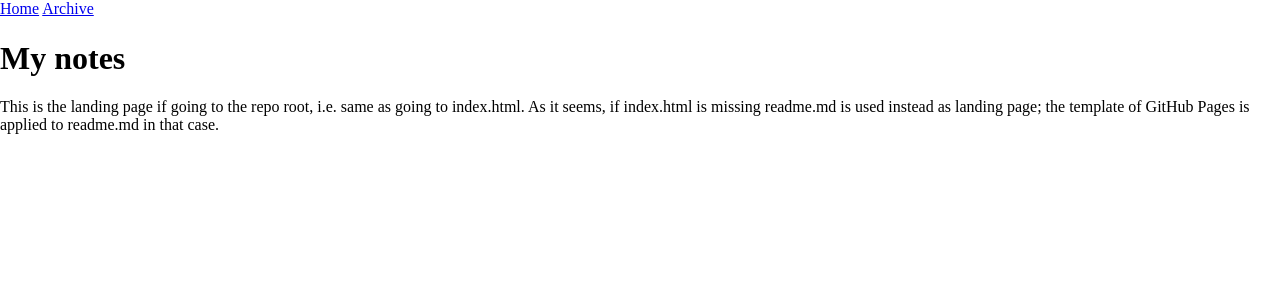
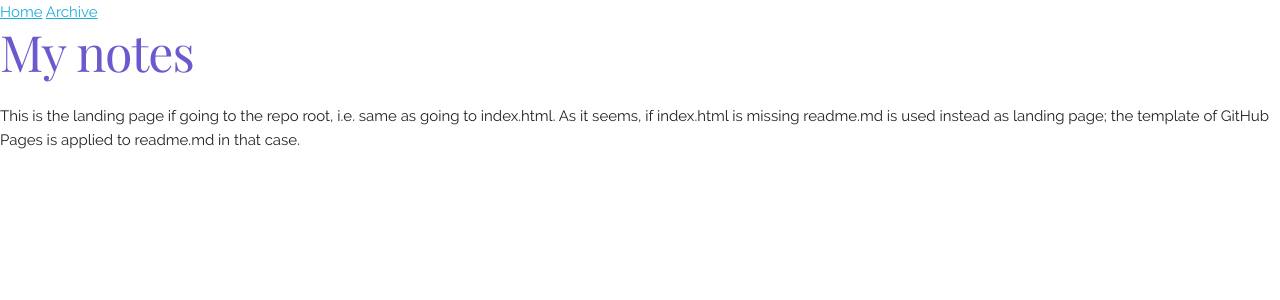
Before and after one commit to Primozz/blogtest, a Jekyll site: the page built from index.html, in a window 1280 px wide. Shown: the top 300 px of the page. Built offline with Jekyll 4.4.1, drawn with Linux system fonts in a browser that asks for light colours; nearby versions of some CDN libraries; library files that are not in the unit come from our copies.

Commit message:
Forgot slash

```diff
--- a/_layouts/default.html
+++ b/_layouts/default.html
@@ -3,12 +3,12 @@
   <head>
     <meta charset="utf-8">
     <title>{{ page.title }}</title>
-    <link rel="icon" type="image/png" href="{{ site.baseurl }}assets/images/favicon.png">
-    <link rel="stylesheet" href="{{ site.baseurl }}assets/css/normalize.css">
-    <link rel="stylesheet" href="{{ site.baseurl }}assets/css/skeleton.css">
-    <link rel="stylesheet" href="{{ site.baseurl }}assets/css/webfonts.css">
-    <link rel="stylesheet" href="{{ site.baseurl }}assets/css/styles.css">
-    <link rel="stylesheet" href="{{ site.baseurl }}assets/css/highlight-friendly.css">
+    <link rel="icon" type="image/png" href="{{ site.baseurl }}/assets/images/favicon.png">
+    <link rel="stylesheet" href="{{ site.baseurl }}/assets/css/normalize.css">
+    <link rel="stylesheet" href="{{ site.baseurl }}/assets/css/skeleton.css">
+    <link rel="stylesheet" href="{{ site.baseurl }}/assets/css/webfonts.css">
+    <link rel="stylesheet" href="{{ site.baseurl }}/assets/css/styles.css">
+    <link rel="stylesheet" href="{{ site.baseurl }}/assets/css/highlight-friendly.css">
   </head>
   <body>
     {% include nav.html%}
```
